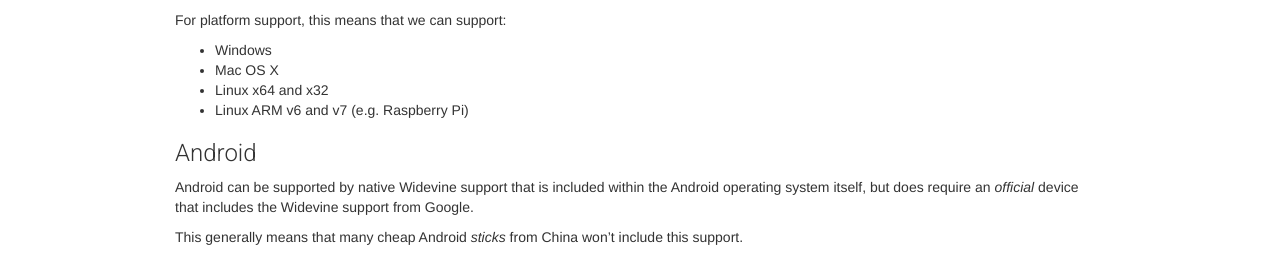
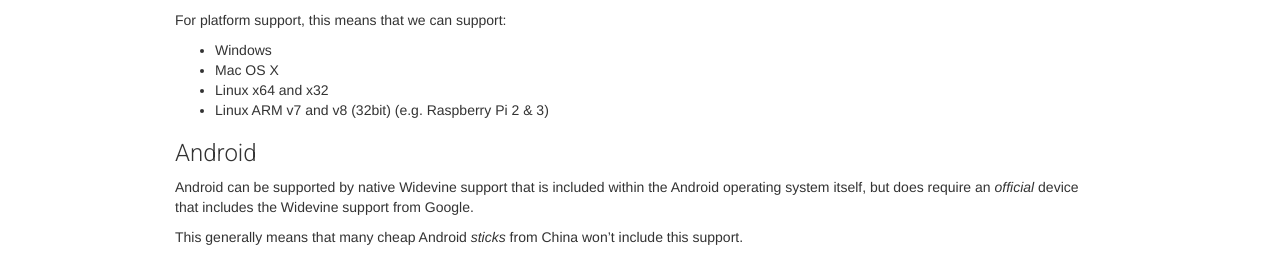
Before and after one commit to aussieaddons/web, a Jekyll site: the page built from drm.md, in a window 1280 px wide. Shown: the part 348-613 px from the top of the page. Built offline with Jekyll 4.4.1, drawn with Linux system fonts in a browser that asks for light colours; nearby versions of some CDN libraries.

Commit message:
Corrected Raspberry Pi DRM support.

```diff
--- a/drm.md
+++ b/drm.md
@@ -19,7 +19,7 @@ For platform support, this means that we can support:
  * Windows
  * Mac OS X
  * Linux x64 and x32
- * Linux ARM v6 and v7 (e.g. Raspberry Pi)
+ * Linux ARM v7 and v8 (32bit) (e.g. Raspberry Pi 2 & 3)
 
 ### Android
 
```
